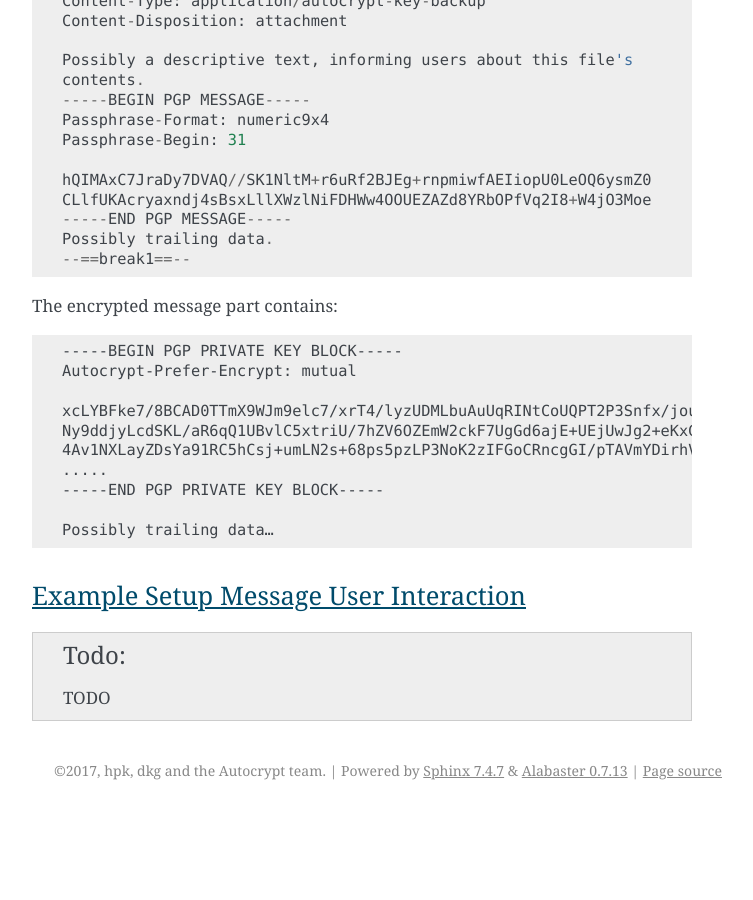
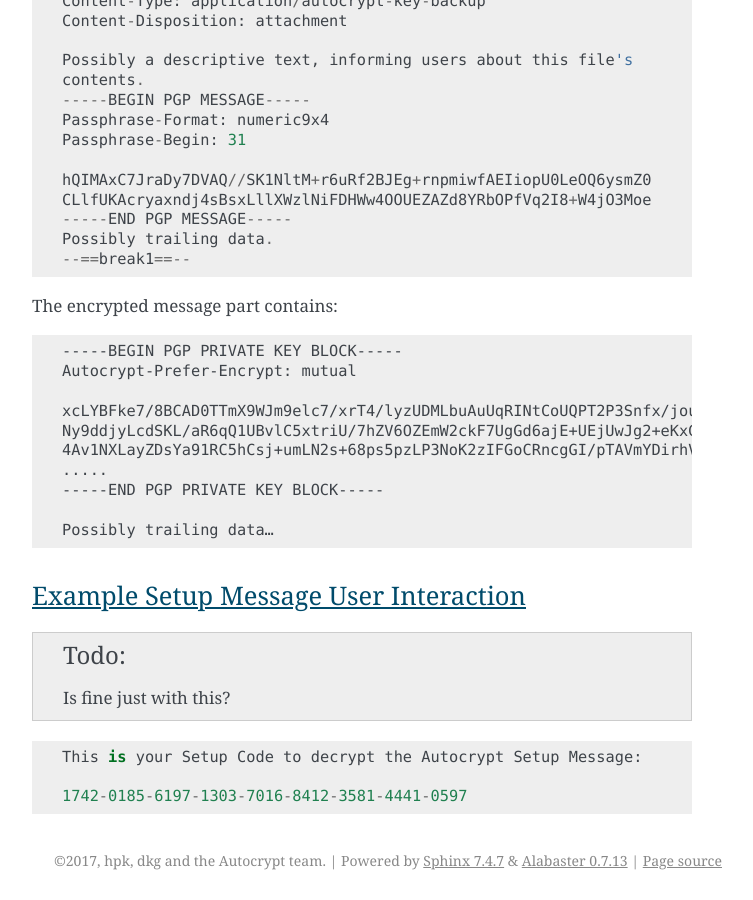
Before and after one commit to autocrypt/autocrypt, a Sphinx documentation site: the page built from doc/level1.rst, in a window 1280 px wide and 900 px high, scrolled down 19864 px. Shown: the whole window, without its empty margins (388-1141 px from the left). Built offline with Sphinx 7.4.7, drawn with Linux system fonts in a browser that asks for light colours; before the commit the page ends 20674 px from its top, so only the background shows below that.

Commit message:
Add example Setup Message User Interaction in appendix

```diff
--- a/doc/level1.rst
+++ b/doc/level1.rst
@@ -980,4 +980,12 @@ Example Setup Message User Interaction
 
 .. todo::
 
-   TODO
+   Is fine just with this?
+
+.. this code decrypts the example Autocrypt Setup Message
+
+::
+
+    This is your Setup Code to decrypt the Autocrypt Setup Message:
+
+    1742-0185-6197-1303-7016-8412-3581-4441-0597
```
